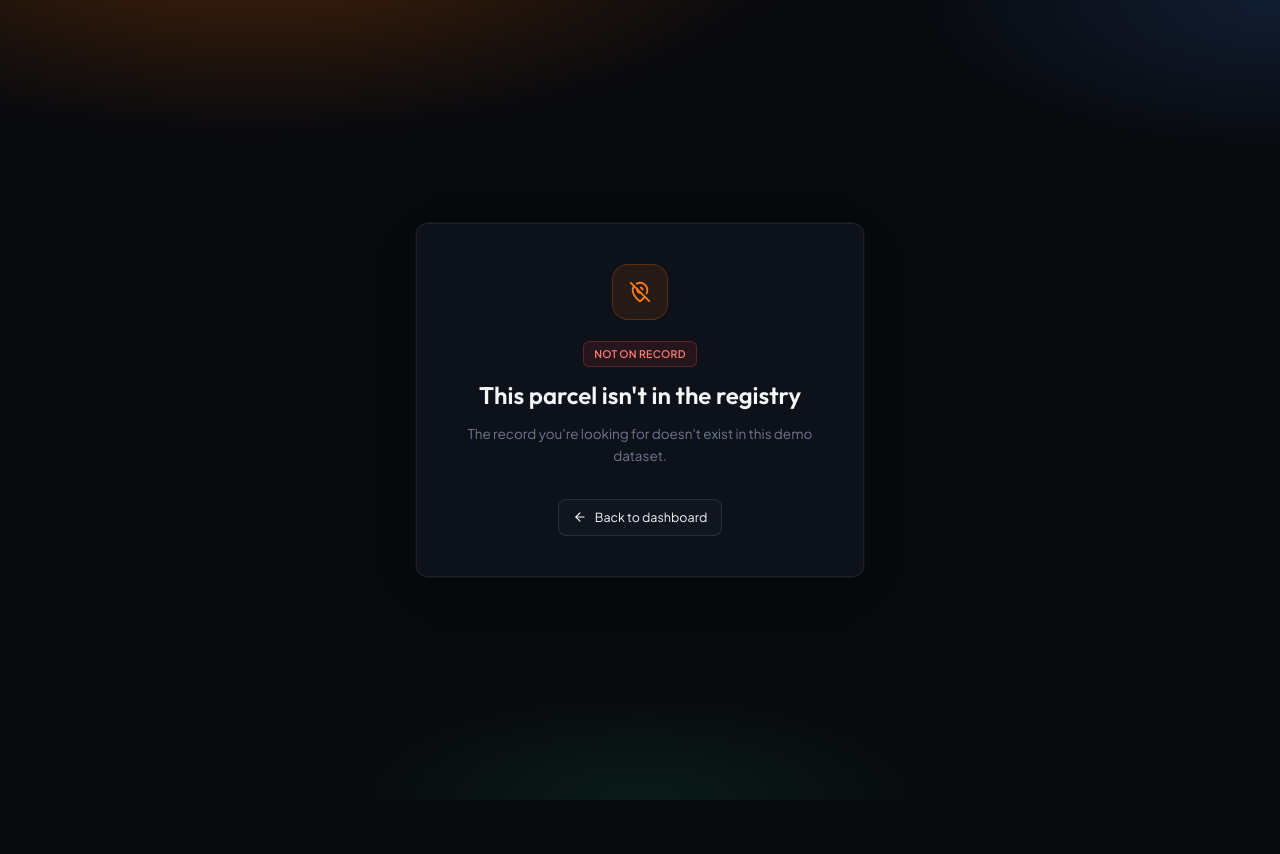
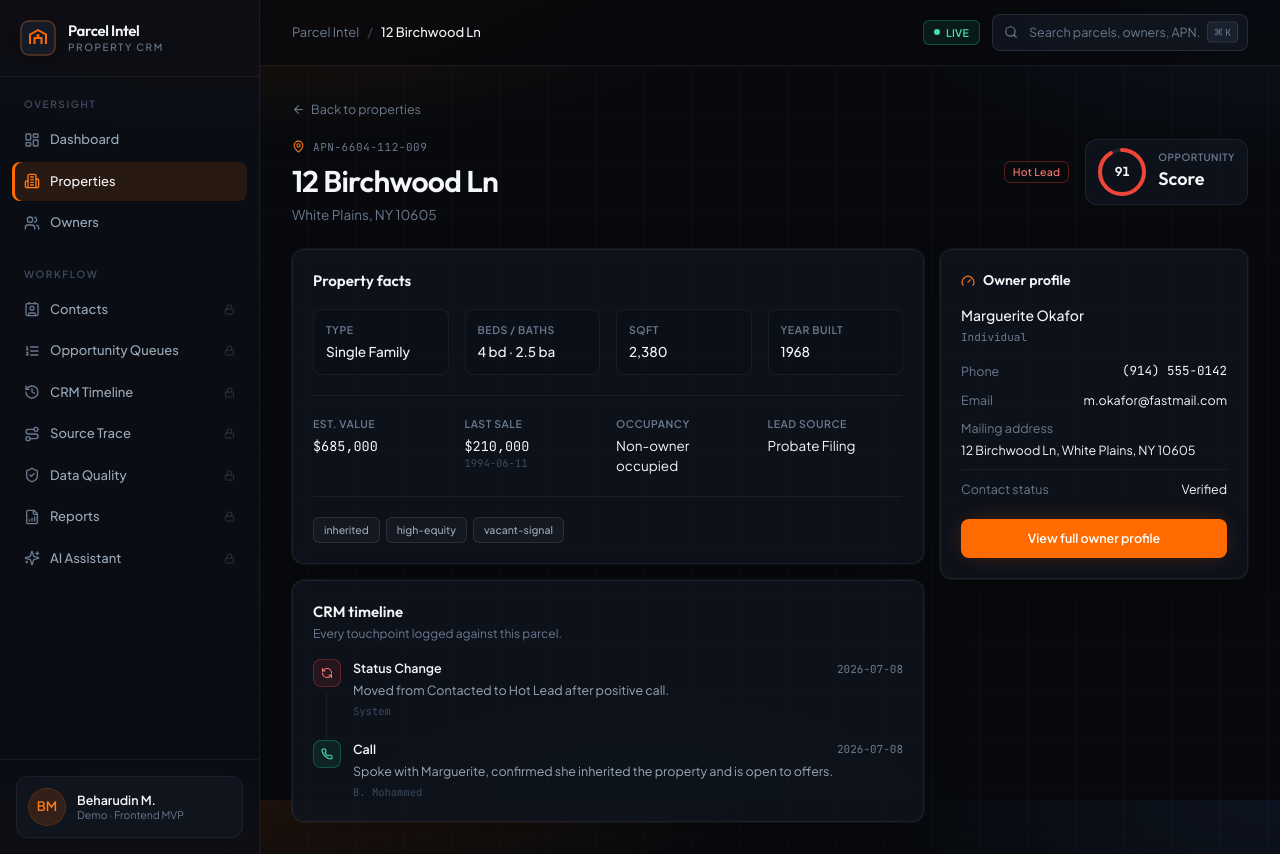
Before and after one commit to Beharudin/parcel-intel, a Next.js app: page /properties/prop-01 in a window 1280 px wide. Before the commit this address had no page. Before the commit the page ends 800 px from the top, so only its background shows below. Built offline with nearby package versions, Linux system fonts and the light colour scheme.

Commit message:
feat: add property detail profile and CRM timeline

```diff
--- /dev/null
+++ b/app/properties/[id]/page.tsx
@@ -0,0 +1,206 @@
+import Link from "next/link";
+import { notFound } from "next/navigation";
+import { ArrowLeft, MapPin, Ruler, Calendar, Tag, Gauge } from "lucide-react";
+import { DashboardShell } from "@/components/DashboardShell";
+import { StampBadge, statusTone } from "@/components/StampBadge";
+import { ScoreRing } from "@/components/ScoreRing";
+import { ActivityFeed } from "@/components/ActivityFeed";
+import {
+  properties,
+  getPropertyById,
+  getOwnerById,
+  getActivityForProperty,
+  formatCurrency,
+} from "@/lib/data";
+
+export function generateStaticParams() {
+  return properties.map((p) => ({ id: p.id }));
+}
+
+export default function PropertyDetailPage({ params }: { params: { id: string } }) {
+  const property = getPropertyById(params.id);
+  if (!property) notFound();
+
+  const owner = getOwnerById(property.ownerId);
+  const timeline = getActivityForProperty(property.id);
+
+  const facts = [
+    { label: "Type", value: property.propertyType, icon: Tag },
+    {
+      label: "Beds / Baths",
+      value: property.beds || property.baths ? `${property.beds} bd · ${property.baths} ba` : "—",
+      icon: Ruler,
+    },
+    { label: "Sqft", value: property.sqft ? property.sqft.toLocaleString() : "—", icon: Ruler },
+    { label: "Year Built", value: property.yearBuilt || "—", icon: Calendar },
+  ];
+
+  return (
+    <DashboardShell crumb={property.address}>
+      <div className="animate-fade-up">
+        <Link
+          href="/properties"
+          className="mb-5 inline-flex items-center gap-1.5 text-[12.5px] text-ink-400 transition-colors hover:text-parchment-100"
+        >
+          <ArrowLeft size={13} /> Back to properties
+        </Link>
+
+        <div className="mb-6 flex flex-col justify-between gap-4 lg:flex-row lg:items-start">
+          <div>
+            <div className="mb-2 flex items-center gap-2">
+              <MapPin size={13} className="text-brand-400" />
+              <p className="font-mono text-[11px] uppercase tracking-wider text-ink-400">
+                {property.parcelId}
+              </p>
+            </div>
+            <h1 className="font-display text-2xl font-semibold tracking-tight text-parchment-100 lg:text-3xl">
+              {property.address}
+            </h1>
+            <p className="mt-1.5 text-[13.5px] text-ink-400">
+              {property.city}, {property.state} {property.zip}
+            </p>
+          </div>
+          <div className="flex items-center gap-4">
+            <StampBadge tone={statusTone(property.status)}>{property.status}</StampBadge>
+            <div className="flex items-center gap-3 rounded-xl border border-white/[0.07] bg-ink-850/80 px-3 py-2">
+              <ScoreRing score={property.opportunityScore} size={48} stroke={4} />
+              <div>
+                <p className="text-[10px] font-semibold uppercase tracking-wider text-ink-400">
+                  Opportunity
+                </p>
+                <p className="font-display text-lg font-semibold text-parchment-100">Score</p>
+              </div>
+            </div>
+          </div>
+        </div>
+
+        <div className="grid gap-4 lg:grid-cols-3">
+          <div className="space-y-4 lg:col-span-2">
+            <div className="panel p-5">
+              <h2 className="mb-4 font-display text-[15px] font-semibold text-parchment-100">
+                Property facts
+              </h2>
+              <div className="grid grid-cols-2 gap-4 sm:grid-cols-4">
+                {facts.map((f) => (
+                  <div key={f.label} className="rounded-lg border border-white/[0.05] bg-ink-900/40 p-3">
+                    <p className="mb-1 text-[10.5px] font-semibold uppercase tracking-wider text-ink-400">
+                      {f.label}
+                    </p>
+                    <p className="text-[13.5px] font-medium text-parchment-100">{f.value}</p>
+                  </div>
+                ))}
+              </div>
+              <div className="mt-5 grid grid-cols-2 gap-4 border-t border-white/[0.06] pt-5 sm:grid-cols-4">
+                <div>
+                  <p className="mb-1 text-[10.5px] font-semibold uppercase tracking-wider text-ink-400">
+                    Est. Value
+                  </p>
+                  <p className="font-mono text-[13.5px] tabular text-parchment-100">
+                    {formatCurrency(property.estValue)}
+                  </p>
+                </div>
+                <div>
+                  <p className="mb-1 text-[10.5px] font-semibold uppercase tracking-wider text-ink-400">
+                    Last Sale
+                  </p>
+                  <p className="font-mono text-[13.5px] tabular text-parchment-100">
+                    {formatCurrency(property.lastSalePrice)}
+                  </p>
+                  <p className="font-mono text-[10.5px] text-ink-500">{property.lastSaleDate}</p>
+                </div>
+                <div>
+                  <p className="mb-1 text-[10.5px] font-semibold uppercase tracking-wider text-ink-400">
+                    Occupancy
+                  </p>
+                  <p className="text-[13.5px] text-parchment-100">
+                    {property.ownerOccupied ? "Owner occupied" : "Non-owner occupied"}
+                  </p>
+                </div>
+                <div>
+                  <p className="mb-1 text-[10.5px] font-semibold uppercase tracking-wider text-ink-400">
+                    Lead Source
+                  </p>
+                  <p className="text-[13.5px] text-parchment-100">{property.leadSource}</p>
+                </div>
+              </div>
+              {property.tags.length > 0 && (
+                <div className="mt-5 flex flex-wrap gap-1.5 border-t border-white/[0.06] pt-5">
+                  {property.tags.map((t) => (
+                    <span
+                      key={t}
+                      className="rounded-md border border-white/10 bg-white/[0.03] px-2.5 py-1 text-[10.5px] font-medium text-ink-300"
+                    >
+                      {t}
+                    </span>
+                  ))}
+                </div>
+              )}
+            </div>
+
+            <div className="panel p-5">
+              <h2 className="font-display text-[15px] font-semibold text-parchment-100">
+                CRM timeline
+              </h2>
+              <p className="mb-4 mt-0.5 text-[12px] text-ink-400">
+                Every touchpoint logged against this parcel.
+              </p>
+              <ActivityFeed items={timeline} />
+            </div>
+          </div>
+
+          <div className="space-y-4">
+            <div className="panel p-5">
+              <div className="mb-3 flex items-center gap-2">
+                <Gauge size={14} className="text-brand-400" />
+                <h2 className="font-display text-[14px] font-semibold text-parchment-100">
+                  Owner profile
+                </h2>
+              </div>
+              {owner ? (
+                <div>
+                  <Link
+                    href={`/owners/${owner.id}`}
+                    className="text-[14px] font-medium text-parchment-100 hover:text-brand-400"
+                  >
+                    {owner.name}
+                  </Link>
+                  <p className="mt-0.5 font-mono text-[11px] text-ink-400">{owner.type}</p>
+
+                  <dl className="mt-4 space-y-2.5 text-[12.5px]">
+                    <div className="flex justify-between gap-2">
+                      <dt className="text-ink-400">Phone</dt>
+                      <dd className="font-mono text-parchment-100">{owner.phone}</dd>
+                    </div>
+                    <div className="flex justify-between gap-2">
+                      <dt className="text-ink-400">Email</dt>
+                      <dd className="max-w-[160px] truncate text-parchment-100" title={owner.email}>
+                        {owner.email}
+                      </dd>
+                    </div>
+                    <div>
+                      <dt className="mb-1 text-ink-400">Mailing address</dt>
+                      <dd className="leading-snug text-parchment-100">{owner.mailingAddress}</dd>
+                    </div>
+                    <div className="flex justify-between gap-2 border-t border-white/[0.06] pt-2.5">
+                      <dt className="text-ink-400">Contact status</dt>
+                      <dd className="text-parchment-100">{owner.contactStatus}</dd>
+                    </div>
+                  </dl>
+
+                  <Link
+                    href={`/owners/${owner.id}`}
+                    className="btn-brand mt-5 w-full text-[12.5px]"
+                  >
+                    View full owner profile
+                  </Link>
+                </div>
+              ) : (
+                <p className="text-[12.5px] text-ink-400">No owner on record.</p>
+              )}
+            </div>
+          </div>
+        </div>
+      </div>
+    </DashboardShell>
+  );
+}
```
